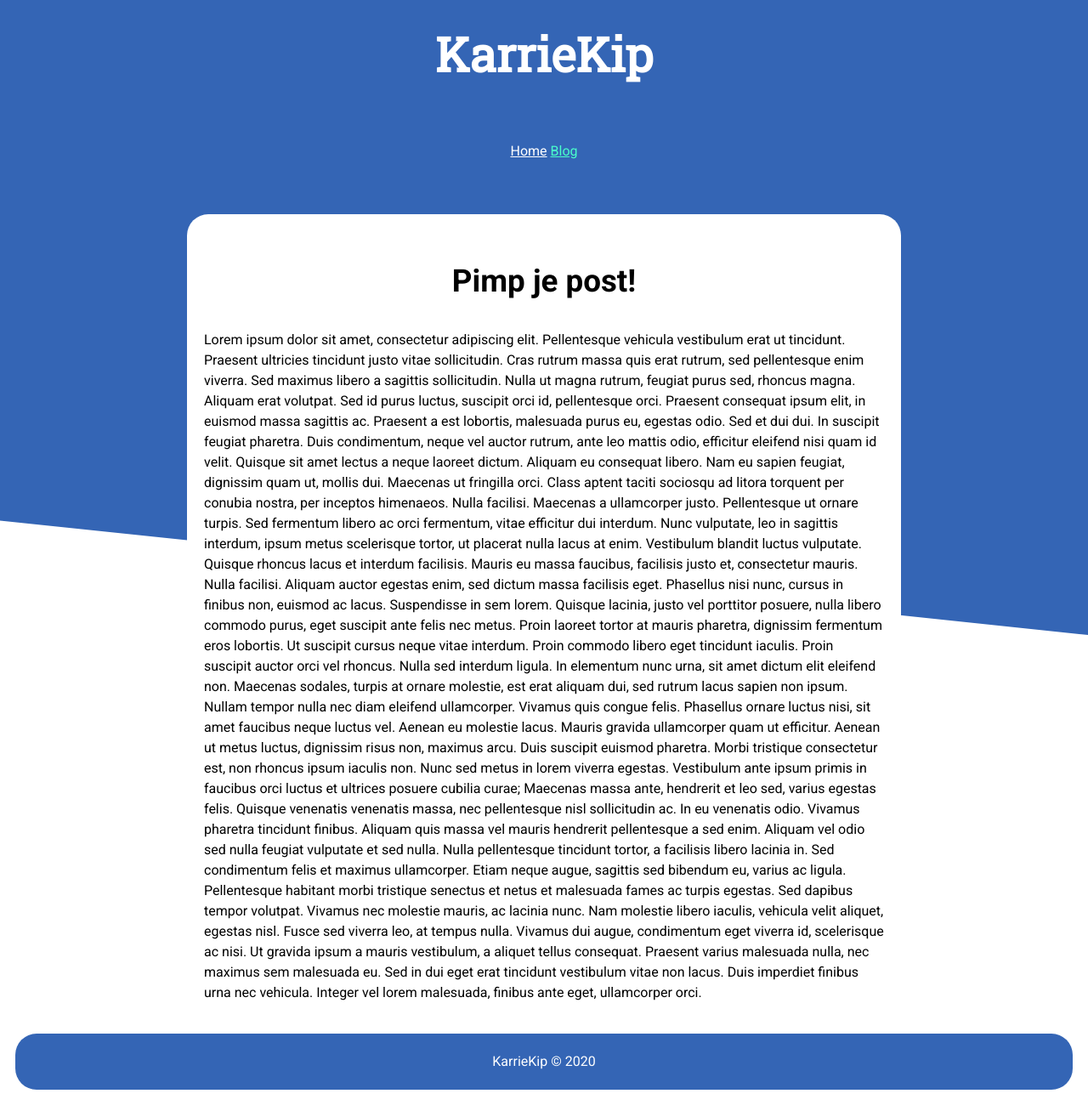
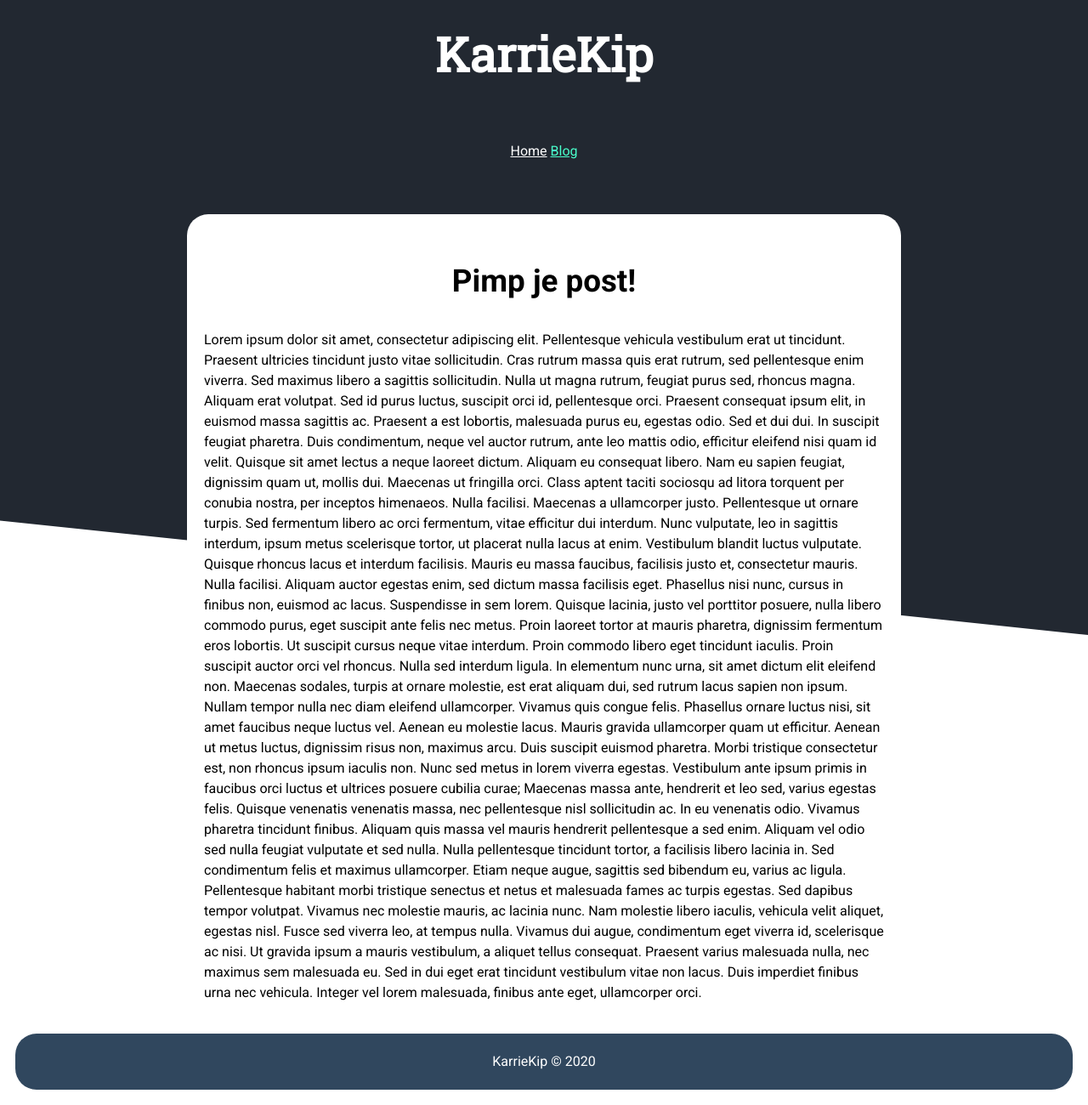
Before and after one commit to BenjamainusK/kaartje, a plain HTML site: page index.html in a window 1280 px wide. Shown: the part 53-1353 px from the top of the page at 85% size. Drawn offline with Linux system fonts and the light colour scheme.

Commit message:
Update style.css

```diff
--- a/style.css
+++ b/style.css
@@ -38,7 +38,7 @@ section {
 
     /* Style the footer */
 footer {
-  background-color: #3465b5;
+  background-color: #30475e;
   text-align: center;
   color: white;
   padding: 5px;
@@ -82,7 +82,7 @@ a {
   left: 0;
   width: 100%;
   height: 100%;
-  background-color: #3465b5;
+  background-color: #222831;
   z-index: -1;
   transform: skewY(6deg);
   transform-origin: top right;
```
